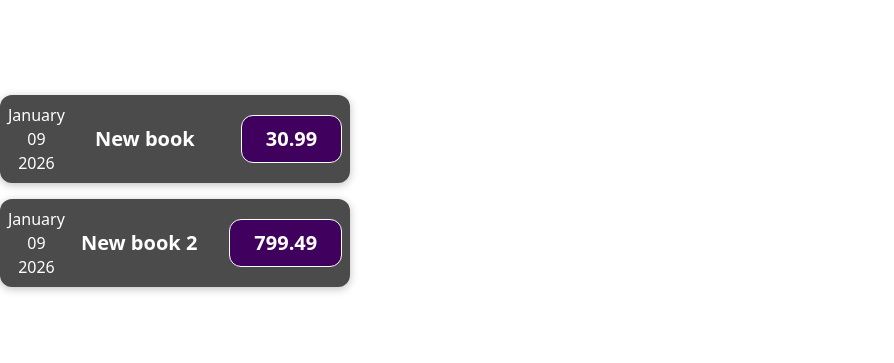
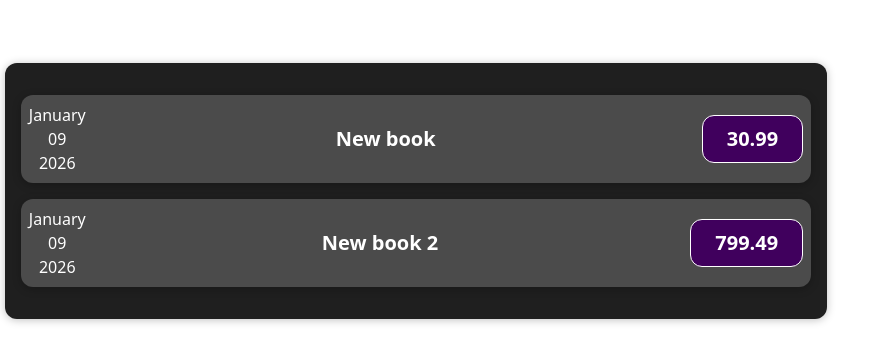
Before and after one commit to kxrl1/Expenses, a React (Vite) app: page / in a window 1280 px wide. Shown: the part 209-572 px from the top of the page, without its empty margins (0-894 px from the left). Built offline with nearby package versions, Linux system fonts and the light colour scheme.

Commit message:
Ülesanne 2

```diff
--- a/src/App.jsx
+++ b/src/App.jsx
@@ -1,14 +1,16 @@
-import './App.css'
-import ExpenseItem from './components/ExpenseItem'
+import './App.css';
+import Expenses from './components/Expenses.jsx';
 
 function App() {
   const expenses = [
     {
+      id: 'e1',
       date: new Date(2026, 0, 9),
       title: 'New book',
       price: 30.99,
     },
     {
+      id: 'e2',
       date: new Date(2026, 0, 9),
       title: 'New book 2',
       price: 799.49,
@@ -16,12 +18,10 @@
   ];
 
   return (
-      <div className="App">
-        <ExpenseItem data={expenses[0]}/>
-        <ExpenseItem data={expenses[1]}/>
-
-      </div>
+    <div className="App">
+      <Expenses items={expenses} />
+    </div>
   );
 }
 
-export default App
+export default App;
--- /dev/null
+++ b/src/components/Card.css
@@ -0,0 +1,4 @@
+.card{
+    border-radius: 12px;
+    box-shadow: 0 1px 8px rgba(0, 0, 0, 0.25);
+}
--- a/src/components/ExpenseItem.jsx
+++ b/src/components/ExpenseItem.jsx
@@ -2,9 +2,6 @@
 import ExpenseDate from './ExpenseDate.jsx'
 
 const ExpenseItem = (props) => {
-
-    console.log(props)
-    console.log(props.data.date)
 
     return(
         <div className='expense-item'>
--- /dev/null
+++ b/src/components/Expenses.jsx
@@ -0,0 +1,14 @@
+import './Expenses.css';
+import ExpenseItem from './ExpenseItem.jsx';
+
+const Expenses = (props) => {
+    return (
+        <div className='expenses'>
+            {props.items.map((expense) => (
+                <ExpenseItem key={expense.id} data={expense} />
+            ))}
+        </div>
+    );
+}
+
+export default Expenses;
```
Also changed, not shown: src/components/Card.jsx (added, +9 -0 lines).
